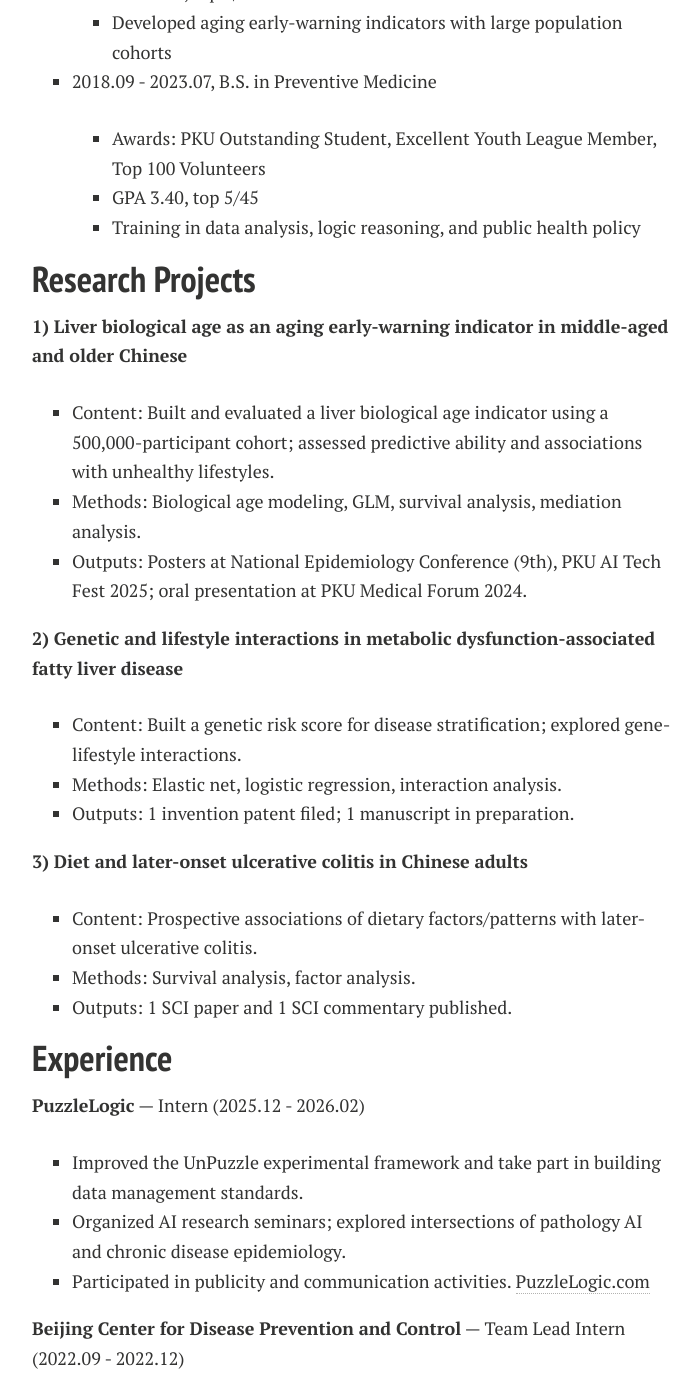
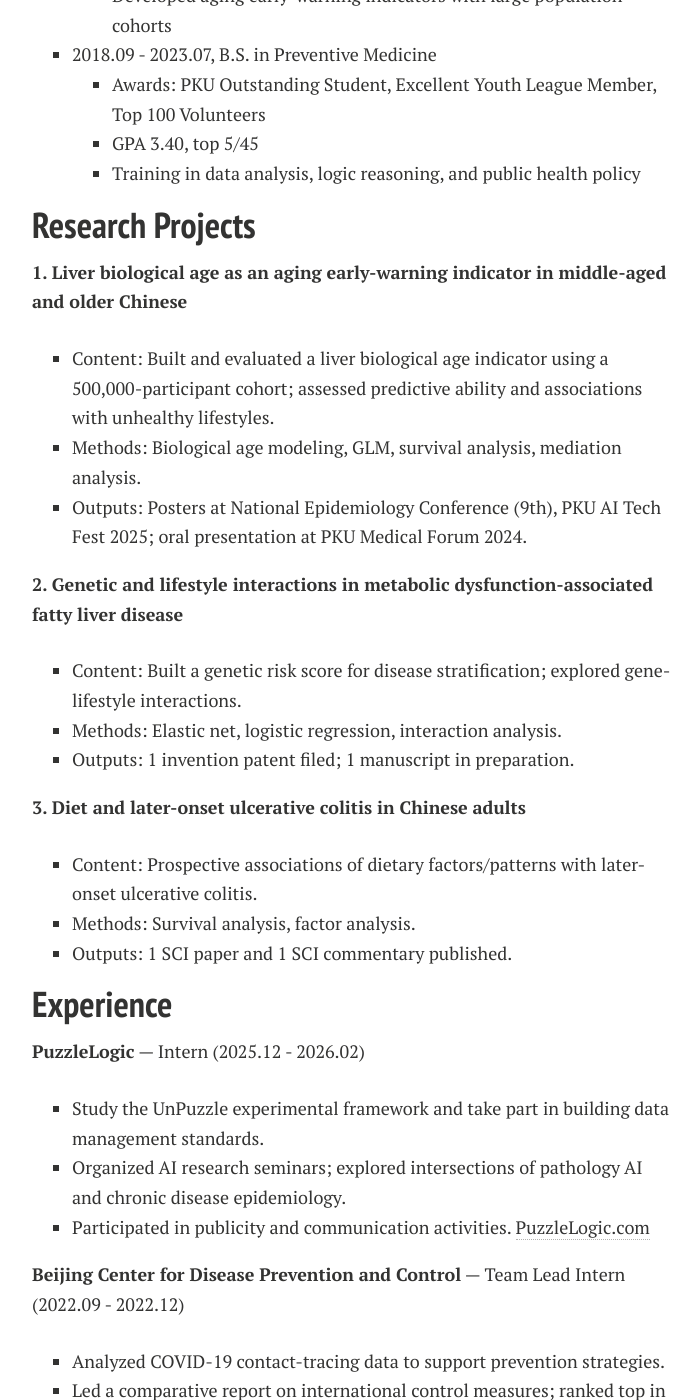
Before and after one commit to ShuyaoSong1019/ShuyaoSong1019.github.io, a Jekyll site: the page built from cv.md, in a window 1280 px wide and 1400 px high, scrolled down 657 px. Shown: the whole window, without its empty margins (288-988 px from the left). Built offline with Jekyll 4.4.1, drawn with Linux system fonts in a browser that asks for light colours; nearby versions of some CDN libraries; comment, search, counter and statistics services are not loaded; a style sheet for code colours, icons or effects is not loaded.

Commit message:
undate 0213

```diff
--- a/cv.md
+++ b/cv.md
@@ -18,32 +18,28 @@ title: CV
 **Peking University, School of Public Health** (Beijing, China)
 
 - 2023.07 - 2025.07, M.S. in Epidemiology and Biostatistics
-
   - Awards: Peking University First-class Scholarship; Outstanding Graduate
   - GPA 3.30, top 5/60
   - Developed aging early-warning indicators with large population cohorts
+
 - 2018.09 - 2023.07, B.S. in Preventive Medicine
-
   - Awards: PKU Outstanding Student, Excellent Youth League Member, Top 100 Volunteers
   - GPA 3.40, top 5/45
   - Training in data analysis, logic reasoning, and public health policy
 
 ## Research Projects
 
-**1) Liver biological age as an aging early-warning indicator in middle-aged and older Chinese**
-
+**1. Liver biological age as an aging early-warning indicator in middle-aged and older Chinese**
 - Content: Built and evaluated a liver biological age indicator using a 500,000-participant cohort; assessed predictive ability and associations with unhealthy lifestyles.
 - Methods: Biological age modeling, GLM, survival analysis, mediation analysis.
 - Outputs: Posters at National Epidemiology Conference (9th), PKU AI Tech Fest 2025; oral presentation at PKU Medical Forum 2024.
 
-**2) Genetic and lifestyle interactions in metabolic dysfunction-associated fatty liver disease**
-
+**2. Genetic and lifestyle interactions in metabolic dysfunction-associated fatty liver disease**
 - Content: Built a genetic risk score for disease stratification; explored gene-lifestyle interactions.
 - Methods: Elastic net, logistic regression, interaction analysis.
 - Outputs: 1 invention patent filed; 1 manuscript in preparation.
 
-**3) Diet and later-onset ulcerative colitis in Chinese adults**
-
+**3. Diet and later-onset ulcerative colitis in Chinese adults**
 - Content: Prospective associations of dietary factors/patterns with later-onset ulcerative colitis.
 - Methods: Survival analysis, factor analysis.
 - Outputs: 1 SCI paper and 1 SCI commentary published.
@@ -51,33 +47,27 @@ title: CV
 ## Experience
 
 **PuzzleLogic** — Intern (2025.12 - 2026.02)
-
-- Improved the UnPuzzle experimental framework and take part in building data management standards.
+- Study the UnPuzzle experimental framework and take part in building data management standards.
 - Organized AI research seminars; explored intersections of pathology AI and chronic disease epidemiology.
 - Participated in publicity and communication activities.
   [PuzzleLogic.com](https://puzzlelogic.com/)
 
 **Beijing Center for Disease Prevention and Control** — Team Lead Intern (2022.09 - 2022.12)
-
 - Analyzed COVID-19 contact-tracing data to support prevention strategies.
 - Led a comparative report on international control measures; ranked top in cohort.
 
 **Peking University School of Public Health** — Head of Volunteer and Social Practice Dept. (2022.05 - 2024.09)
-
 - Managed a 280+ volunteer pool for campus testing operations.
 - Led publicity planning and content production for major events.
 
 **Class Committee, PKU SPH** — Publicity Officer & Youth League Deputy Secretary (2022.03 - 2024.06)
-
 - Organized class events; managed class media account and content planning.
 
 **PKU Social Practice in Bijie** — Team Leader (2020.07 - 2020.09)
-
 - Led 19 students from PKU/Tsinghua/SYSU/SCU to provide college application guidance.
 - Project featured by Guizhou Daily; won PKU Medical School Social Practice Award.
 
 ## Honors and Awards
-
 - 2024: Peking University Merit Student
 - 2024: Peking University Outstanding Medical Student First-Class Scholarship
 - 2022: Peking University Top 100 Youth Volunteers
@@ -91,7 +81,6 @@ title: CV
 - 2019: Peking University Public Service and Practice Award
 
 ## Skills
-
 - Data analysis: R, STATA (advanced); Python, SAS (intermediate).
 - Documentation & design: Office (Word, PPT, Excel), Adobe AI/PS.
 - OS: macOS, Windows, Linux.
```
